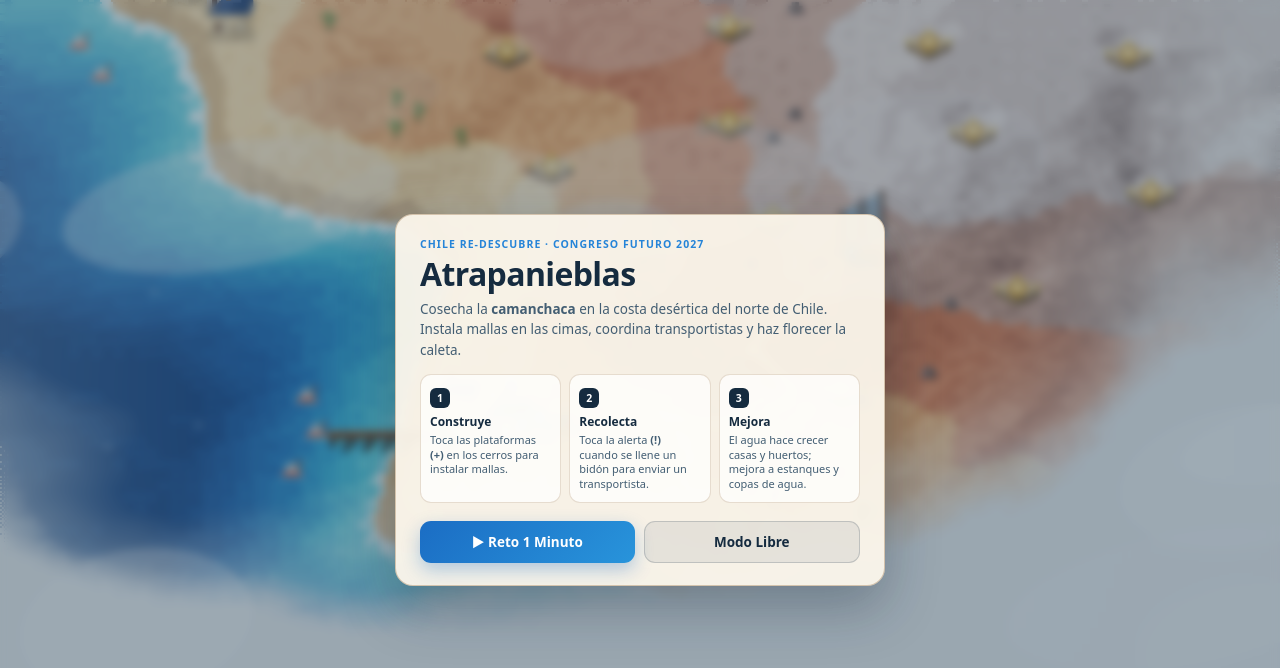
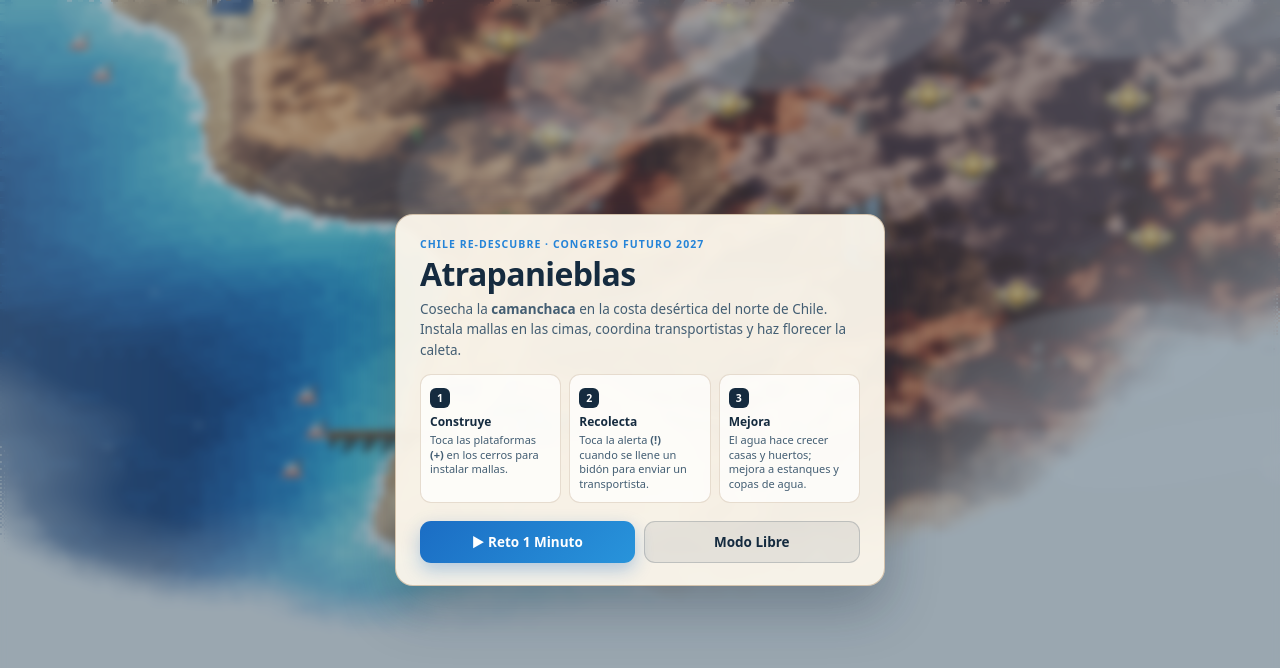
Before and after one commit to sony0908/Atrapanieblas-, a plain HTML site: page index.html in a window 1280 px wide. Drawn offline with Linux system fonts and the light colour scheme; animation ran at ten frames a second.

Commit message:
Sculpt Atacama coastal cliffs (Farellon Costero), quebradas, and high-contrast desert relief

```diff
--- a/index.html
+++ b/index.html
@@ -439,19 +439,19 @@
     ];
     const FOG_RGB = [223, 232, 236];
     const TERRAIN_RAMPS = {
-      // [shadow, mid-dark, mid, lit, highlight] — paleta cálida del desierto costero chileno
-      wetSand:    [[142, 112, 74],  [168, 136, 94],  [192, 158, 110], [210, 176, 126], [224, 192, 142]],
-      sand:       [[178, 142, 92],  [208, 172, 116], [230, 196, 138], [244, 214, 158], [252, 228, 180]],
-      foothill:   [[148, 96, 62],   [182, 122, 78],  [210, 148, 96],  [228, 170, 116], [242, 192, 138]],
-      terracotta: [[118, 64, 48],   [152, 84, 60],   [184, 106, 74],  [206, 128, 92],  [224, 152, 114]],
-      ridge:      [[112, 84, 78],   [142, 108, 98],  [170, 134, 120], [194, 158, 142], [214, 182, 166]],
-      peak:       [[136, 120, 116], [164, 148, 144], [190, 176, 172], [212, 200, 196], [230, 222, 218]],
-      cliff:      [[104, 70, 54],   [134, 92, 70],   [164, 116, 88],  [188, 140, 108], [208, 164, 130]],
-      path:       [[174, 148, 106], [204, 178, 130], [230, 206, 156], [244, 224, 178], [252, 238, 200]],
+      // [deep shadow, shadow, mid, lit, bright highlight] — alto contraste del Desierto de Atacama
+      wetSand:    [[122, 92, 62],   [152, 118, 80],  [182, 146, 100], [204, 168, 120], [220, 186, 138]],
+      sand:       [[148, 110, 74],  [188, 148, 98],  [222, 186, 128], [242, 212, 154], [254, 232, 184]],
+      foothill:   [[112, 66, 48],   [156, 98, 64],   [198, 134, 86],  [224, 164, 108], [244, 192, 138]],
+      terracotta: [[84, 42, 38],    [126, 62, 48],   [168, 90, 64],   [198, 120, 84],  [222, 150, 108]],
+      ridge:      [[78, 56, 62],    [114, 82, 80],   [150, 112, 102], [182, 144, 128], [210, 174, 156]],
+      peak:       [[106, 92, 96],   [140, 124, 124], [174, 158, 154], [202, 188, 184], [226, 218, 214]],
+      cliff:      [[66, 44, 42],    [98, 64, 52],    [136, 92, 70],   [172, 124, 92],  [202, 156, 120]],
+      path:       [[152, 124, 86],  [190, 162, 116], [224, 198, 148], [242, 222, 174], [254, 240, 202]],
     };
     const OCEAN_RAMP = [
-      [18, 68, 132], [24, 84, 154], [30, 102, 174], [38, 124, 192],
-      [48, 150, 206], [62, 178, 216], [88, 204, 224], [126, 224, 232],
+      [15, 58, 118], [20, 76, 144], [26, 96, 168], [34, 120, 188],
+      [44, 146, 204], [60, 176, 216], [88, 204, 224], [128, 226, 234],
     ];
 
     function generateCoastalMap(seed = 2027) {
@@ -466,7 +466,7 @@
         cy -= 5.0 * Math.exp(-Math.pow((gx - 31) / 5.8, 2));
         cy += 7.2 * Math.exp(-Math.pow((gx - 43.5) / 6.8, 2));
         cy += (smoothNoise(gx * 0.17, 1.5, seed + 11) - 0.5) * 3.0;
-        cy += (smoothNoise(gx * 0.52, 4.1, seed + 37) - 0.5) * 1.05;
+        cy += (smoothNoise(gx * 0.52, 4.1, seed + 37) - 0.5) * 1.15;
         return cy;
       };
 
@@ -478,38 +478,53 @@
         if (inland <= 0) {
           return { h: 0, isWater: true, waterDepth: Math.min(1, -inland / 11.5), inland, fogAlpha, biome: 'ocean' };
         }
-        // Transición suave desde la orilla (sin muro vertical de arena)
-        const shoreRamp = Math.min(1, inland / 2.2);
-        let elev = 0.28 + shoreRamp * 1.45;
-        if (inland > 2.6) elev += Math.pow((inland - 2.6) * 0.42, 1.13);
-        elev += 8.6 * Math.exp(-(Math.pow((gx - 18) / 13, 2) + Math.pow((gy - 9) / 8.5, 2)));
-        elev += 5.8 * Math.exp(-(Math.pow((gx - 47) / 8.5, 2) + Math.pow((gy - 27) / 7.5, 2)));
-        elev += 5.1 * Math.exp(-(Math.pow((gx - 35) / 8.0, 2) + Math.pow((gy - 21) / 7.0, 2)));
-        elev += 4.3 * Math.exp(-(Math.pow((gx - 22) / 8.0, 2) + Math.pow((gy - 20) / 6.5, 2)));
-        // Quebradas y crestas erosionadas del norte chileno
-        const baseNoise = fbm(gx * 0.09, gy * 0.09, seed + 17);
-        const ridgeNoise = 1 - Math.abs(fbm(gx * 0.14, gy * 0.14, seed + 89) * 2 - 1);
-        const detail = (smoothNoise(gx * 0.32, gy * 0.32, seed + 73) - 0.5) * 0.85;
-        elev += ((baseNoise - 0.48) * 3.8 + (ridgeNoise - 0.52) * 2.2 + detail) * Math.min(1, inland / 3.5);
-
-        // Explanada suave de la caleta principal
-        const cd = Math.hypot((gx - 42.5) / 6.6, (gy - 43.2) / 5.6);
-        if (cd < 1.25) {
-          const t = Math.max(0, Math.min(1, (cd - 0.74) / 0.51));
+
+        // Morro/acantilado costero en el cabo central (gx ~ 22..35) cayendo directo al Pacífico
+        const headland = Math.exp(-Math.pow((gx - 28.5) / 6.5, 2));
+        const shoreRamp = Math.min(1, inland / (headland > 0.35 ? 1.15 : 2.1));
+        let elev = 0.28 + shoreRamp * (1.45 + headland * 2.4);
+
+        // Farellón Costero de Atacama: escarpe marcado detrás de la franja costera
+        const cliffWall = 1 / (1 + Math.exp(-(inland - (5.2 - headland * 2.2)) * 0.72));
+        elev += cliffWall * 4.4;
+        if (inland > 3.2) elev += Math.pow((inland - 3.2) * 0.24, 1.06);
+
+        // Cordones montañosos principales
+        elev += 6.2 * Math.exp(-(Math.pow((gx - 18) / 11.5, 2) + Math.pow((gy - 10) / 8.0, 2)));
+        elev += 5.4 * Math.exp(-(Math.pow((gx - 47) / 8.0, 2) + Math.pow((gy - 27) / 7.0, 2)));
+        elev += 5.0 * Math.exp(-(Math.pow((gx - 35) / 7.5, 2) + Math.pow((gy - 21) / 6.5, 2)));
+        elev += 4.5 * Math.exp(-(Math.pow((gx - 22) / 7.5, 2) + Math.pow((gy - 20) / 6.0, 2)));
+
+        // Quebradas profundas y filos agudos (domain-warped ridged noise estilo Atacama)
+        const wx = gx + (fbm(gx * 0.08, gy * 0.08, seed + 31) - 0.5) * 4.2;
+        const wy = gy + (fbm(gx * 0.08, gy * 0.08, seed + 53) - 0.5) * 4.2;
+        const ridge1 = Math.pow(Math.max(0, 1 - Math.abs(fbm(wx * 0.125, wy * 0.125, seed + 89) * 2 - 1)), 1.65);
+        const ridge2 = Math.pow(Math.max(0, 1 - Math.abs(fbm(gx * 0.24, gy * 0.24, seed + 149) * 2 - 1)), 1.5);
+        const canyon = Math.pow(Math.abs(fbm(wx * 0.11, wy * 0.11, seed + 223) * 2 - 1), 0.75);
+        const inlandMask = Math.min(1, Math.max(0, (inland - 1.2) / 3.2));
+        elev += ((ridge1 - 0.42) * 5.2 + (ridge2 - 0.45) * 2.1 - (1 - canyon) * 2.4) * inlandMask;
+
+        // Terrazas geológicas sutiles (estratos costeros sin parecer cubos)
+        if (inland > 3.5) elev += Math.sin(elev * 1.05) * 0.28 * inlandMask;
+
+        // Explanada suave de la caleta principal (acurrucada bajo el farellón)
+        const cd = Math.hypot((gx - 42.5) / 6.5, (gy - 43.2) / 5.4);
+        if (cd < 1.28) {
+          const t = Math.max(0, Math.min(1, (cd - 0.72) / 0.56));
           const b = t * t * (3 - 2 * t);
           const targetH = Math.min(2.0, 0.35 + shoreRamp * 1.65);
           elev = targetH * (1 - b) + elev * b;
         }
         // Caleta norte
         const nd = Math.hypot((gx - 15) / 3.6, (gy - 31) / 2.8);
-        if (nd < 1.2) {
-          const t = Math.max(0, Math.min(1, (nd - 0.65) / 0.55));
+        if (nd < 1.22) {
+          const t = Math.max(0, Math.min(1, (nd - 0.65) / 0.57));
           const b = t * t * (3 - 2 * t);
           const targetH = Math.min(2.0, 0.35 + shoreRamp * 1.65);
           elev = targetH * (1 - b) + elev * b;
         }
-        const h = Math.max(0.25, Math.min(19.5, elev));
-        const biome = h <= 2.3 || (h <= 3.1 && inland < 6.2) ? 'sand' : h <= 6.8 ? 'foothill' : h <= 11.8 ? 'terracotta' : h <= 16.2 ? 'ridge' : 'peak';
+        const h = Math.max(0.25, Math.min(24.0, elev));
+        const biome = h <= 2.3 || (h <= 3.1 && inland < 5.5) ? 'sand' : h <= 7.0 ? 'foothill' : h <= 12.2 ? 'terracotta' : h <= 16.5 ? 'ridge' : 'peak';
         return { h, isWater: false, waterDepth: 0, inland, fogAlpha, biome };
       };
 
@@ -536,12 +551,12 @@
       rawPads.forEach((cfg, idx) => {
         const t = tiles[cfg.gy]?.[cfg.gx];
         if (!t || t.isWater || t.fogAlpha > 0.55) return;
-        const padH = Math.max(4.5, Math.min(19.0, t.h));
+        const padH = Math.max(4.5, Math.min(20.0, t.h));
         t.h = padH; t.isPad = true; t.padId = idx;
-        pads.push({ id: idx, gx: cfg.gx, gy: cfg.gy, h: padH, zone: cfg.zone, fogYield: padH >= 12 ? 1.55 : padH >= 9 ? 1.28 : 1.0, fogLabel: padH >= 12 ? 'Intensa' : padH >= 9 ? 'Alta' : 'Media', starter: Boolean(cfg.starter), built: false, fill: 0, alertActive: false, dispatched: false, queued: false, trail: null, buildAnim: 0, dripPhase: rand() * Math.PI * 2 });
+        pads.push({ id: idx, gx: cfg.gx, gy: cfg.gy, h: padH, zone: cfg.zone, fogYield: padH >= 13 ? 1.55 : padH >= 9.5 ? 1.28 : 1.0, fogLabel: padH >= 13 ? 'Intensa' : padH >= 9.5 ? 'Alta' : 'Media', starter: Boolean(cfg.starter), built: false, fill: 0, alertActive: false, dispatched: false, queued: false, trail: null, buildAnim: 0, dripPhase: rand() * Math.PI * 2 });
       });
 
-      // Muestreo continuo final (pequeña terraza natural bajo cada plataforma, sin cráteres)
+      // Muestreo continuo final (pequeña terraza natural bajo cada plataforma)
       const sampleTerrain = (gx, gy) => {
         const s = sampleRawTerrain(gx, gy);
         if (s.isWater) return s;
@@ -649,7 +664,6 @@
       const ctx = canvas.getContext('2d'); ctx.imageSmoothingEnabled = false;
       const W = canvas.width, H = canvas.height;
       const img = ctx.createImageData(W, H), data = img.data;
-      // Rellenar fondo con color de camanchaca
       for (let i = 0; i < data.length; i += 4) {
         data[i] = FOG_RGB[0]; data[i + 1] = FOG_RGB[1]; data[i + 2] = FOG_RGB[2]; data[i + 3] = 255;
       }
@@ -657,7 +671,6 @@
       const SUB = 4, N = map.size * SUB;
       const { originX, originY, sampleTerrain, seed } = map;
 
-      // 1. Pre-muestrear grilla fina (240x240)
       const hGrid = new Float32Array(N * N);
       const wGrid = new Uint8Array(N * N);
       const dGrid = new Float32Array(N * N);
@@ -677,7 +690,6 @@
         }
       }
 
-      // 2. Máscara fina de senderos naturales (angostos, no bloques de 24px)
       const pathGrid = new Uint8Array(N * N);
       const stampTrail = (trail) => {
         if (!trail || trail.length < 2) return;
@@ -726,7 +738,6 @@
         data[o] = r; data[o + 1] = g; data[o + 2] = b; data[o + 3] = 255;
       };
 
-      // 3. Proyección isométrica fina (6x3 px por micro-celda) back-to-front
       for (let d = 0; d <= (N - 1) * 2; d++) {
         for (let sx = 0; sx < N; sx++) {
           const sy = d - sx;
@@ -744,8 +755,8 @@
             const depth = dGrid[idx];
             const wave = (smoothNoise(gx * 0.85, gy * 0.85, seed + 211) - 0.5) * 0.08;
             const shoreDist = -inGrid[idx];
-            const isFoam = shoreDist < 0.38 || (shoreDist < 0.85 && hash2D(sx, sy, seed + 909) > 0.68);
-            const col = isFoam ? [226, 248, 250] : pickRamp(OCEAN_RAMP, 1 - depth + wave, cx, cy);
+            const isFoam = shoreDist < 0.42 || (shoreDist < 0.92 && hash2D(sx, sy, seed + 909) > 0.65);
+            const col = isFoam ? [230, 250, 252] : pickRamp(OCEAN_RAMP, 1 - depth + wave, cx, cy);
             for (let rx = -1; rx <= 1; rx++) setPx(cx + rx, cy, col[0], col[1], col[2], fog);
             for (let rx = -3; rx <= 3; rx++) setPx(cx + rx, cy + 1, col[0], col[1], col[2], fog);
             for (let rx = -3; rx <= 3; rx++) setPx(cx + rx, cy + 2, col[0], col[1], col[2], fog);
@@ -753,7 +764,7 @@
             continue;
           }
 
-          // Iluminación solar costera desde el Pacífico (oeste/izquierda: ilumina laderas hacia la costa y esculpe quebradas)
+          // Relieve esculpido: gradiente + curvatura (filos iluminados y quebradas con oclusión ambiental)
           const hL = sx > 0 ? hGrid[idx - 1] : h;
           const hR = sx < N - 1 ? hGrid[idx + 1] : h;
           const hU = sy > 0 ? hGrid[idx - N] : h;
@@ -761,27 +772,30 @@
           const dhdx = (hR - hL) * (SUB * 0.5);
           const dhdy = (hD - hU) * (SUB * 0.5);
           const slope = Math.hypot(dhdx, dhdy);
-          const invLen = 1 / Math.hypot(dhdx, dhdy, 1.5);
-          const ndotl = (-dhdx * -0.58 - dhdy * 0.48 + 1.5 * 0.72) * invLen;
-          const microTex = (hash2D(sx, sy, seed + 613) - 0.5) * 0.12;
-          const shade = Math.max(0.08, Math.min(0.98, ndotl * 0.86 + 0.14 + microTex));
-
-          // Selección orgánica de bioma con transición suave por dithering
+          // Curvatura local: positivo en filos/crestas, negativo en fondo de quebradas
+          const curv = (h - (hL + hR + hU + hD) * 0.25) * 2.8;
+          // Sol lateral rasante desde el oeste-noroeste: resalta dramáticamente filos y acantilados
+          const gxN = dhdx * 1.7, gyN = dhdy * 1.7;
+          const invLen = 1 / Math.hypot(gxN, gyN, 1.0);
+          const ndotl = (-gxN * -0.78 - gyN * 0.30 + 1.0 * 0.56) * invLen;
+          const microTex = (hash2D(sx, sy, seed + 613) - 0.5) * 0.10;
+          const shade = Math.max(0.02, Math.min(0.99, ndotl * 0.96 + curv * 0.32 + microTex));
+
           const inland = inGrid[idx];
           const pathVal = pathGrid[idx];
-          const bNoise = (smoothNoise(gx * 0.42, gy * 0.42, seed + 401) - 0.5) * 1.4;
+          const bNoise = (smoothNoise(gx * 0.42, gy * 0.42, seed + 401) - 0.5) * 1.25;
           const hEff = h + bNoise;
           let ramp;
           if (pathVal === 2) ramp = TERRAIN_RAMPS.path;
-          else if (inland < 0.82 && h < 1.35) ramp = TERRAIN_RAMPS.wetSand;
-          else if (slope > 2.35 && h > 3.0) ramp = TERRAIN_RAMPS.cliff;
-          else if (hEff < 2.5 || (hEff < 3.4 && inland < 5.8)) ramp = TERRAIN_RAMPS.sand;
-          else if (hEff < 7.0) ramp = TERRAIN_RAMPS.foothill;
-          else if (hEff < 12.2) ramp = TERRAIN_RAMPS.terracotta;
-          else if (hEff < 16.6) ramp = TERRAIN_RAMPS.ridge;
+          else if (inland < 0.78 && h < 1.35) ramp = TERRAIN_RAMPS.wetSand;
+          else if (slope > 1.55 && h > 1.6) ramp = TERRAIN_RAMPS.cliff;
+          else if (hEff < 2.45 || (hEff < 3.2 && inland < 5.2)) ramp = TERRAIN_RAMPS.sand;
+          else if (hEff < 7.4) ramp = TERRAIN_RAMPS.foothill;
+          else if (hEff < 13.0) ramp = TERRAIN_RAMPS.terracotta;
+          else if (hEff < 17.4) ramp = TERRAIN_RAMPS.ridge;
           else ramp = TERRAIN_RAMPS.peak;
 
-          const topCol = pickRamp(ramp, pathVal === 1 ? Math.max(0.12, shade - 0.14) : shade, cx, cy);
+          const topCol = pickRamp(ramp, pathVal === 1 ? Math.max(0.08, shade - 0.16) : shade, cx, cy);
 
           // Superficie superior del micro-rombo (6x4 px)
           for (let rx = -1; rx <= 1; rx++) setPx(cx + rx, cy, topCol[0], topCol[1], topCol[2], fog);
@@ -789,15 +803,21 @@
           for (let rx = -3; rx <= 3; rx++) setPx(cx + rx, cy + 2, topCol[0], topCol[1], topCol[2], fog);
           for (let rx = -1; rx <= 1; rx++) setPx(cx + rx, cy + 3, topCol[0], topCol[1], topCol[2], fog);
 
-          // Falda/acantilado vertical con estratos sedimentarios suaves
+          // Acantilados y farellones costeros con estratos rocosos marcados y sombra lateral
           const minFrontH = Math.min(hR, hD);
-          const dropPx = Math.max(2, Math.min(28, Math.ceil((h - minFrontH) * ELEV_H) + 2));
-          const wallRamp = dropPx > 9 ? TERRAIN_RAMPS.cliff : ramp;
+          const dropPx = Math.max(2, Math.min(36, Math.ceil((h - minFrontH) * ELEV_H) + 2));
+          const isCliff = dropPx >= 6 || slope > 1.55;
+          const wallRamp = isCliff ? TERRAIN_RAMPS.cliff : ramp;
           for (let dy = 3; dy < 3 + dropPx; dy++) {
             const py = cy + dy;
-            const strata = ((Math.floor((h * ELEV_H - dy) * 0.45) & 3) === 0) ? -0.09 : 0.03;
-            const leftCol = pickRamp(wallRamp, Math.max(0.1, shade * 0.72 + strata), cx - 2, py);
-            const rightCol = pickRamp(wallRamp, Math.max(0.05, shade * 0.54 + strata), cx + 2, py);
+            const elevAtPx = h * ELEV_H - dy;
+            const band = Math.floor(elevAtPx * 0.42);
+            const strata = (band & 3) === 0 ? -0.18 : (band & 3) === 2 ? 0.08 : -0.02;
+            const crevice = (hash2D(sx, band, seed + 777) > 0.84) ? -0.14 : 0;
+            const leftShade = Math.max(0.04, Math.min(0.95, shade * 0.68 + strata + crevice));
+            const rightShade = Math.max(0.01, Math.min(0.85, shade * 0.36 + strata + crevice));
+            const leftCol = pickRamp(wallRamp, leftShade, cx - 2, py);
+            const rightCol = pickRamp(wallRamp, rightShade, cx + 2, py);
             for (let rx = -3; rx < 0; rx++) setPx(cx + rx, py, leftCol[0], leftCol[1], leftCol[2], fog);
             for (let rx = 0; rx <= 3; rx++) setPx(cx + rx, py, rightCol[0], rightCol[1], rightCol[2], fog);
           }
```
